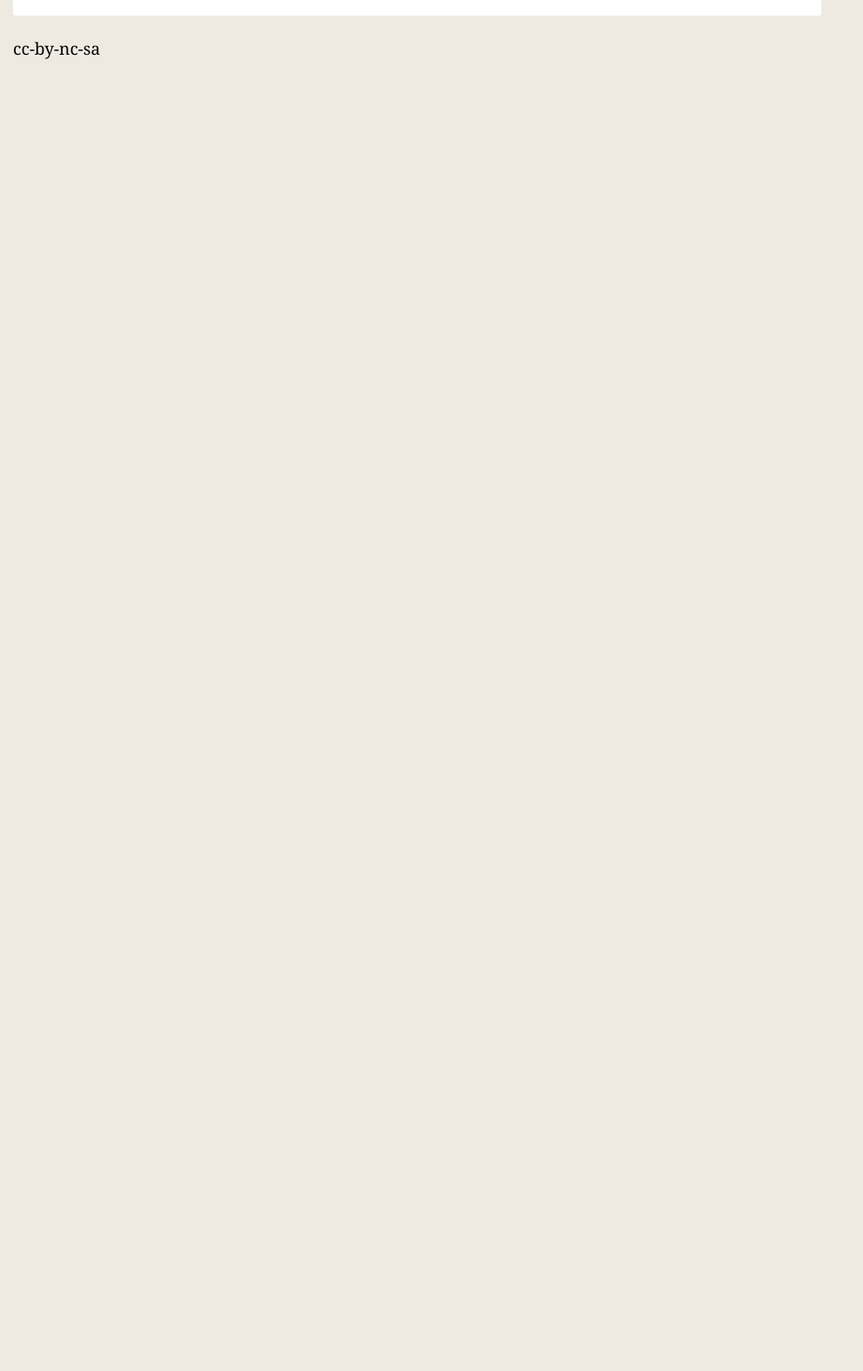
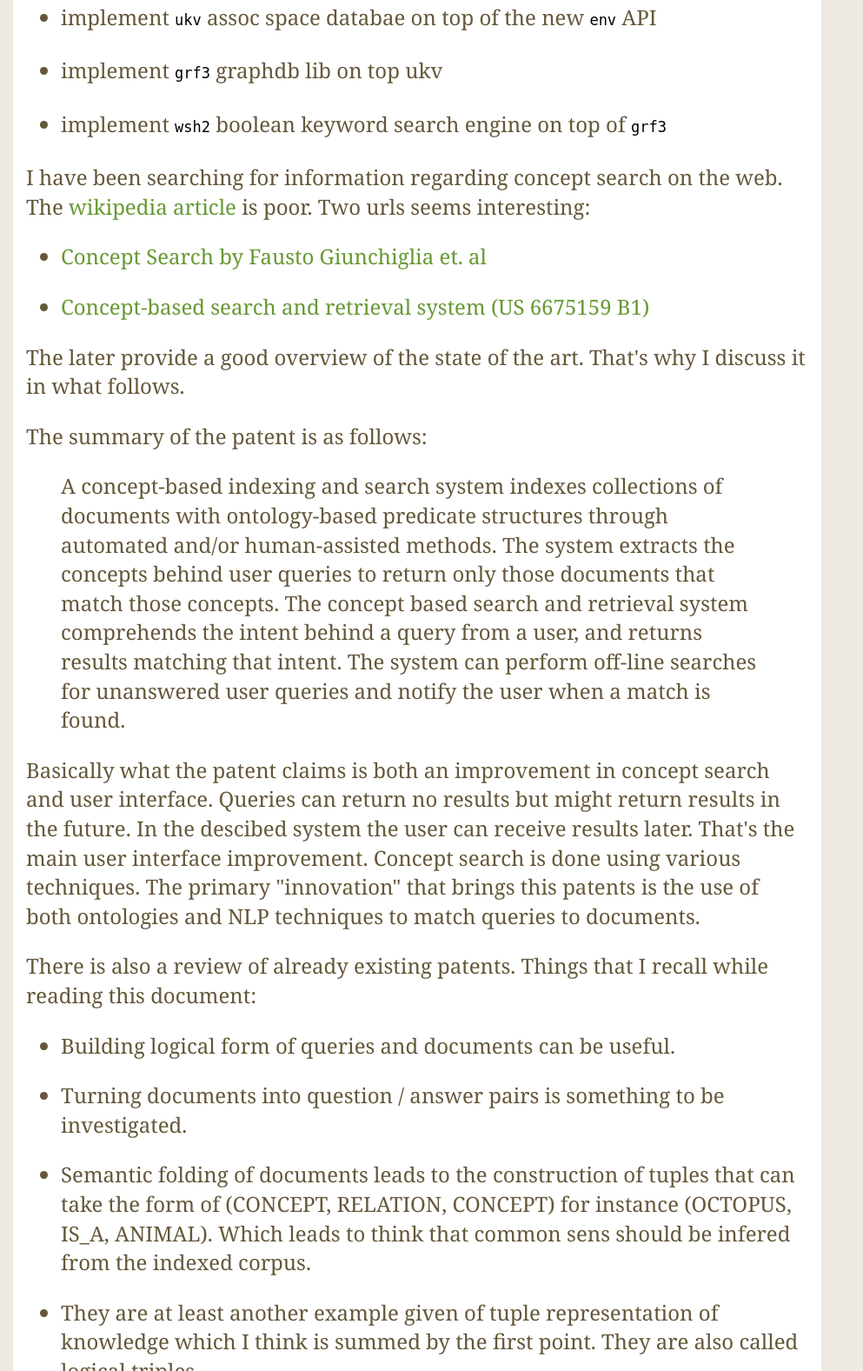
Before and after one commit to shameer/Culturia, a plain HTML site: page doc/blog.html in a window 1280 px wide. Shown: the part 5613-7190 px from the top of the page at 87% size, without its empty margins (0-993 px from the left). Before the commit the page ends 5706 px from the top, so only its background shows below. Drawn offline with nearby package versions, Linux system fonts and the light colour scheme; a web font is replaced by a local one.

Commit message:
doc: rebuild

```diff
--- a/doc/blog.html
+++ b/doc/blog.html
@@ -66,7 +66,7 @@ crawl even small website as fast as I want. Also, most of my search
 evolves around a few website which at least provides an API (or dumps
 (or both)) to speed up the process of crawling. I will start with
 offlining stackoverflow and then go on to do the same job for
-hackernews and wikipedia at least.</p><p>The next step will be to port whoosh/lucene to guile.</p><p>Then I will restart thinking.</p><h4>2016/08/28 - Quietly Confident</h4><ul><li><p>wiredtiger: add minimal collator support</p></li><li><p>wiredtiger: I wanted to add indices to graphitisay that keeps
+hackernews and wikipedia at least.</p><p>The next step will be to port whoosh/lucene to guile.</p><p>Then I will restart thinking.</p><h4>2016/09/11 - Quietly Confident</h4><ul><li><p>wiredtiger: add minimal collator support</p></li><li><p>wiredtiger: I wanted to add indices to graphitisay that keeps
 lexicographic order. Collator is one solution, the other solution is
 to develop something like bytekey and bytewise. But I figured that
 it is not useful for my immediate needs.</p></li><li><p>ipd: add priority queue table, this is meant to be mixed with
@@ -81,4 +81,37 @@ put everything together.</p><p>The plan is to re-implement <code>uav</code> data
 of <code>grf</code>. This is <strong>not</strong> the most performant solution but it will but
 it will hopefully be the most easy to use. I will experiment with that
 solution and then maybe move (back) things to lower levels when
-required.</p></div><p><small>cc-by-nc-sa</small></p></body></html>
+required.</p><ul><li><p>implement <code>ukv</code> assoc space databae on top of the new <code>env</code> API</p></li><li><p>implement <code>grf3</code> graphdb lib on top ukv</p></li><li><p>implement <code>wsh2</code> boolean keyword search engine on top of <code>grf3</code></p></li></ul><p>I have been searching for information regarding concept search on the
+web.  The
+<a href="https://en.wikipedia.org/wiki/Concept_search">wikipedia article</a> is
+poor. Two urls seems interesting:</p><ul><li><p><a href="http://www.ulakha.com/concept-search-eswc2009.html">Concept Search by Fausto Giunchiglia et. al</a></p></li><li><p><a href="https://www.google.com/patents/US6675159">Concept-based search and retrieval system (US 6675159 B1)</a></p></li></ul><p>The later provide a good overview of the state of the art. That&apos;s why
+I discuss it in what follows.</p><p>The summary of the patent is as follows:</p><blockquote><p>A concept-based indexing and search system indexes collections of
+documents with ontology-based predicate structures through automated
+and/or human-assisted methods. The system extracts the concepts
+behind user queries to return only those documents that match those
+concepts. The concept based search and retrieval system comprehends
+the intent behind a query from a user, and returns results matching
+that intent. The system can perform off-line searches for unanswered
+user queries and notify the user when a match is found.</p></blockquote><p>Basically what the patent claims is both an improvement in concept
+search and user interface. Queries can return no results but might
+return results in the future.  In the descibed system the user can
+receive results later. That&apos;s the main user interface improvement.
+Concept search is done using various techniques. The primary
+&quot;innovation&quot; that brings this patents is the use of both ontologies
+and NLP techniques to match queries to documents.</p><p>There is also a review of already existing patents. Things that I recall
+while reading this document:</p><ul><li><p>Building logical form of queries and documents can be useful.</p></li><li><p>Turning documents into question / answer pairs is something to be
+investigated.</p></li><li><p>Semantic folding of documents leads to the construction of tuples
+that can take the form of (CONCEPT, RELATION, CONCEPT) for instance
+(OCTOPUS, IS_A, ANIMAL).  Which leads to think that common sens
+should be infered from the indexed corpus.</p></li><li><p>They are at least another example given of tuple representation of
+knowledge which I think is summed by the first point. They are also
+called logical triples.</p></li><li><p>Query semantic folding can be done but with care. see below.</p></li><li><p>Given different context, use different processings. For instance,
+they only extend a query&apos;s semantic e.g. via synonyms if there is no
+or little results in the vanilla query. Whereas semantic folding of
+documents is done all the time.</p></li><li><p>They also use semantic inference to provide similar results and take
+the example of &quot;what biological weapons are used by the USA&quot;. If no
+results are found for that query, similar queries can have results
+like &quot;what weapons are used by the USA&quot; or &quot;what weapons are used by
+countries near the USA&quot;.</p></li><li><p>They also use some Bayes algorithm to cluster documents. But this is
+a supervised algorithm, it&apos;s not the kind of algorithm I&apos;d like to use
+in Culturia.</p></li></ul><p>I think that is the interesting things for now.</p></div><p><small>cc-by-nc-sa</small></p></body></html>
```
Also changed, not shown: 1 other file.
